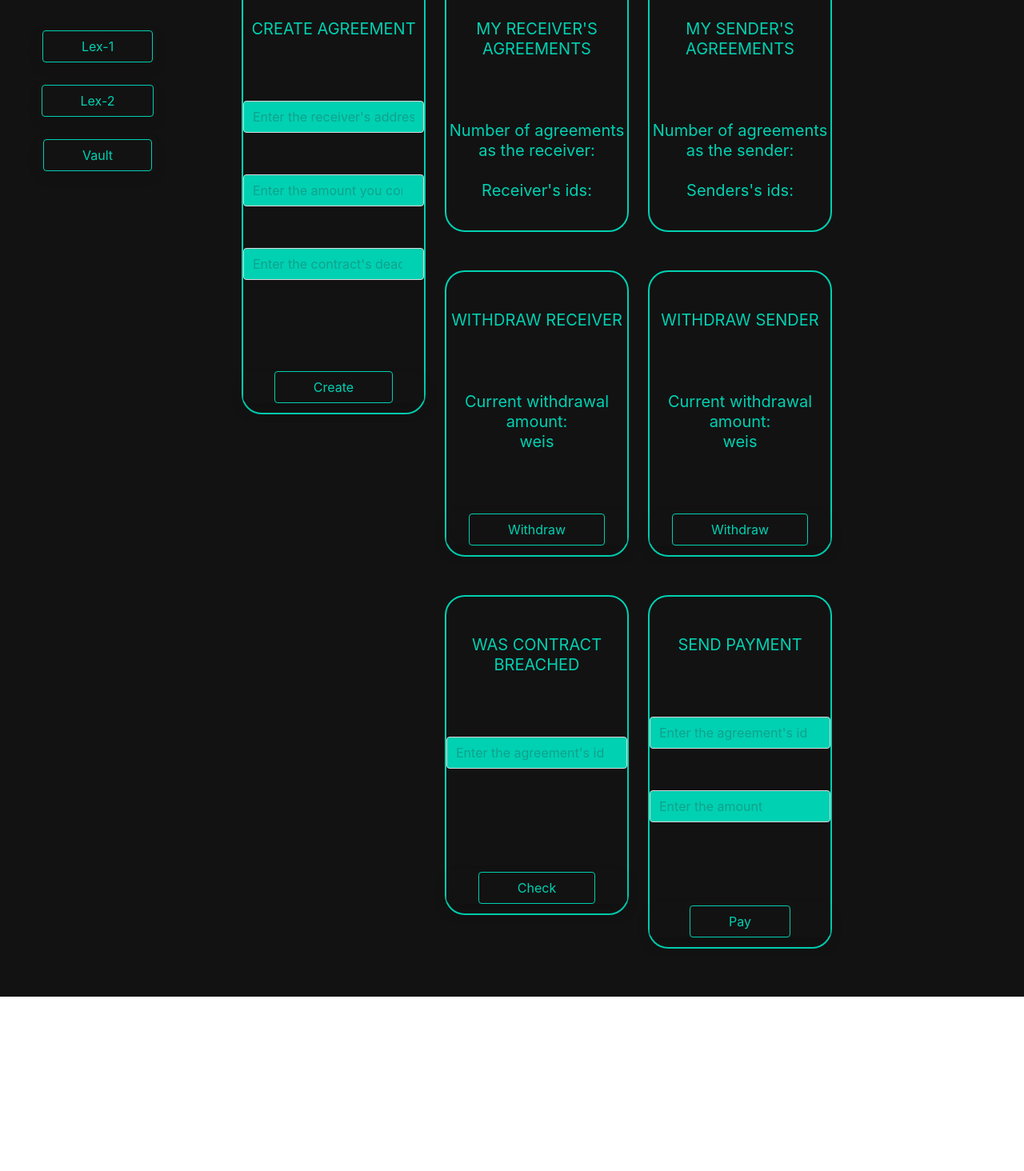
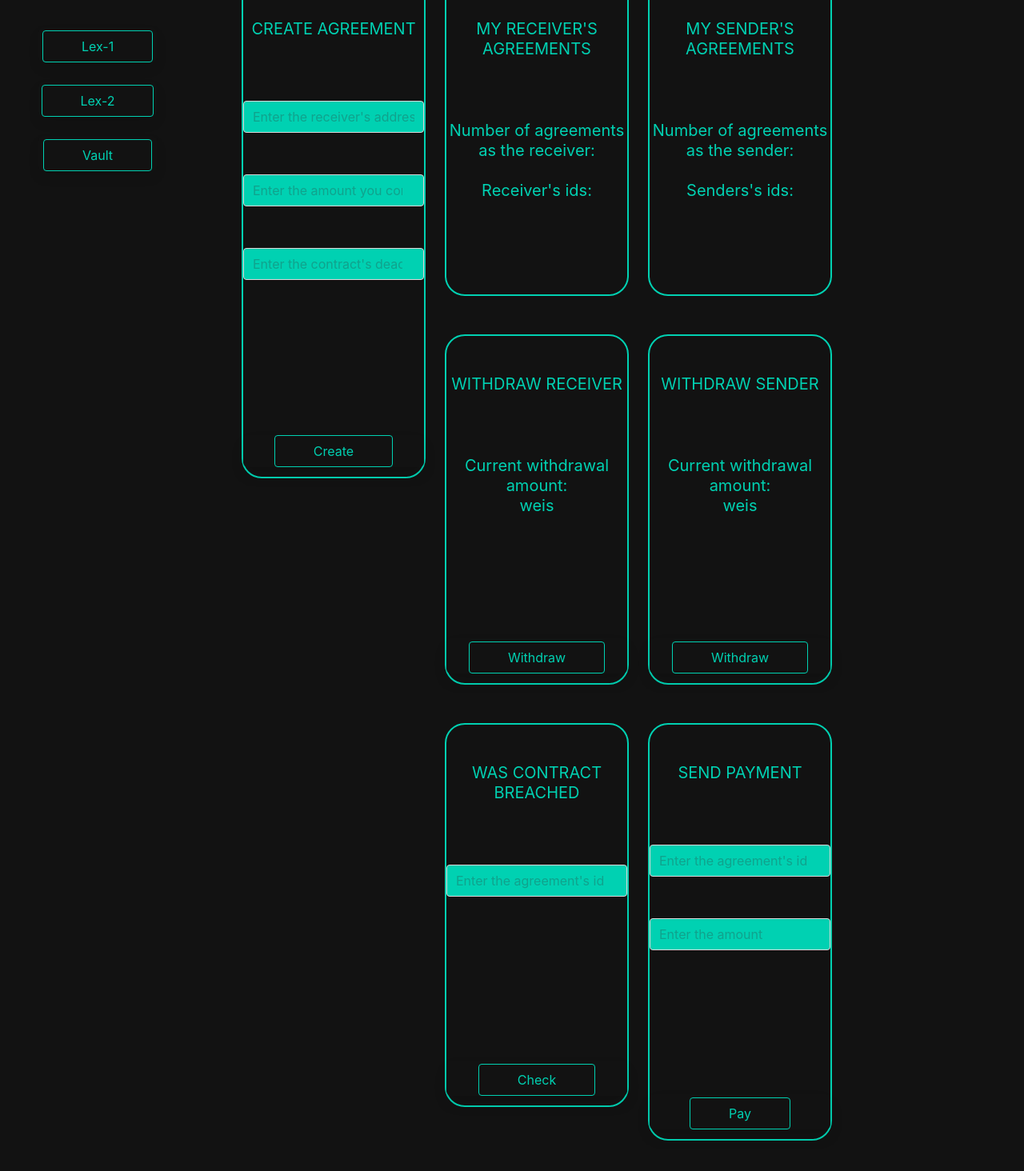
Before and after one commit to farinavito/Web3-Website, a Next.js app: page /lex-2 in a window 1280 px wide. Shown: the part 162-1626 px from the top of the page at 80% size. Before the commit the page ends 1408 px from the top, so only its background shows below. Built offline with nearby package versions, Linux system fonts and the light colour scheme.

Commit message:
added max-classes

```diff
--- a/pages/lex-2.js
+++ b/pages/lex-2.js
@@ -614,7 +614,7 @@ const App = () => {
                           <br></br>
                         </p>
                         <br></br>
-                        <p>
+                        <p className='max-class'>
                           {errorNewContract}
                         </p>
                         <br></br>
@@ -641,7 +641,7 @@ const App = () => {
                           Receiver's ids: {myReceiverIds}
                         </p>
                         <br></br>
-                        <p>
+                        <p className='max-class'>
                           {errorReceiverAgreements}
                           {errorReceiverIds}
                         </p>
@@ -655,7 +655,7 @@ const App = () => {
                           Current withdrawal amount: <br></br>{withdrawalAmountAsReceiver} weis
                         </p>
                         <br></br>
-                        <p>
+                        <p className='max-class'>
                           {errorReceiversWithdrawalAmount}
                           {errorWithdrawReceiversAmount}
                         </p>
@@ -680,7 +680,7 @@ const App = () => {
                           {contractBreached}
                         </p>
                         <br></br>
-                        <p>
+                        <p className='max-class'>
                           {errorContractBreached}
                         </p>
                         <p className="box has-background-black-bis pt-4 pb-3 mt-6">
@@ -706,7 +706,7 @@ const App = () => {
                           Senders's ids: {mySenderIds}
                         </p>
                         <br></br>
-                        <p>
+                        <p className='max-class'>
                           {errorSenderAgreements}
                           {errorSenderIds}
                         </p>
@@ -720,7 +720,7 @@ const App = () => {
                           Current withdrawal amount: <br></br>{withdrawalAmountAsSender} weis
                         </p>
                         <br></br>
-                        <p>
+                        <p className='max-class'>
                           {errorSendersWithdrawalAmount}
                           {errorWithdrawSendersAmount}
                         </p>
@@ -745,7 +745,7 @@ const App = () => {
                         <p className=" has-background-black-bis py-4 is-size-6">
                           <br></br>
                         </p>
-                        <p>
+                        <p className='max-class'>
                           {errorSendingPayment}
                         </p>
                         <p className="box has-background-black-bis pt-4 pb-3 mt-6">
```
